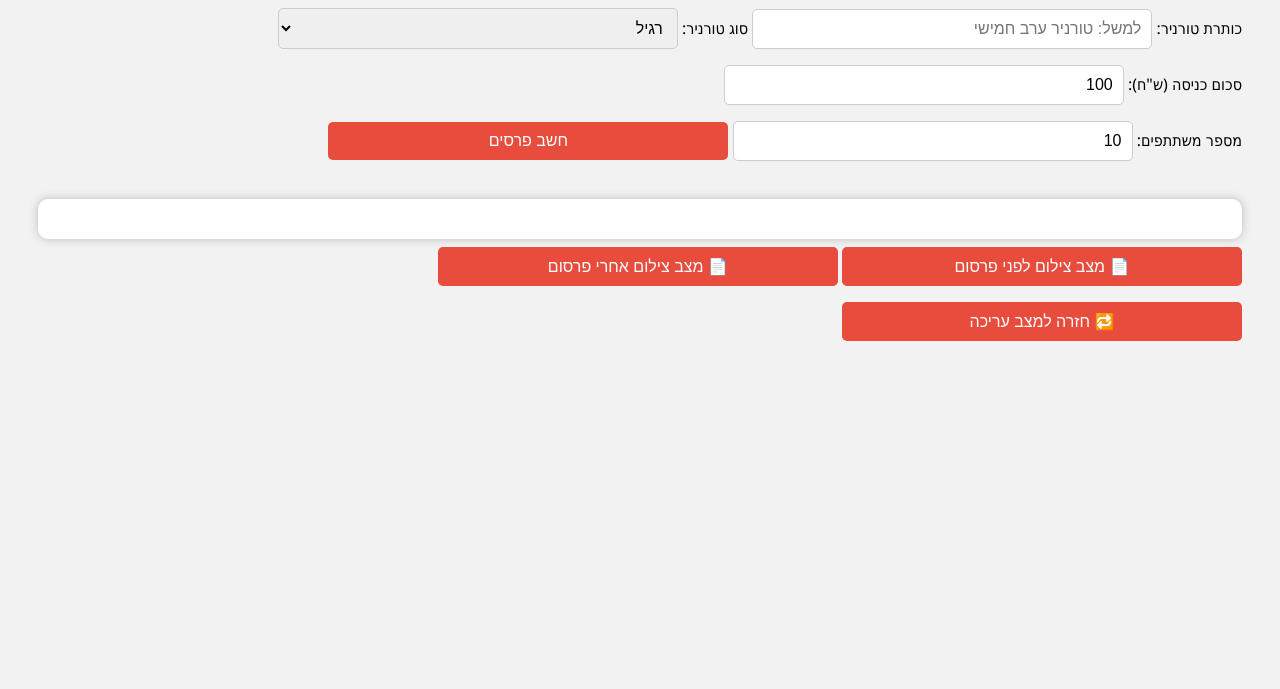
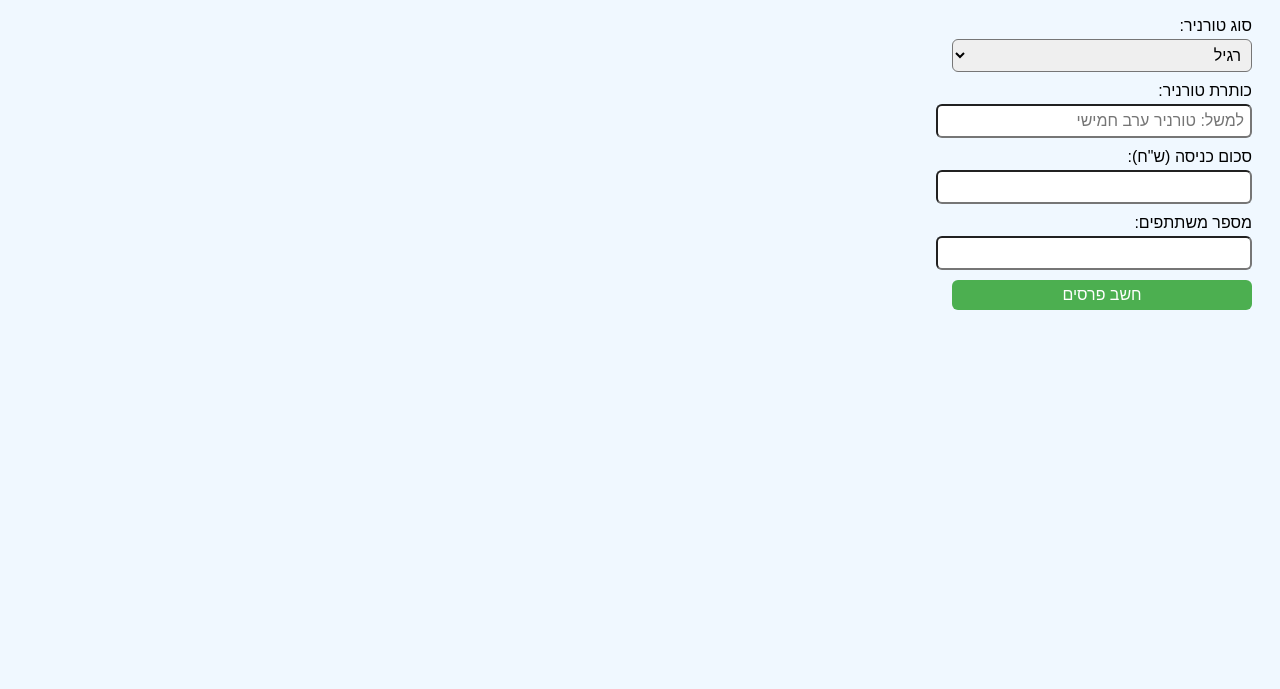
Before and after one commit to bren242/koronapoer, a plain HTML site: page index.html in a window 1280 px wide. Shown: the part 111-800 px from the top of the page. Drawn offline with Linux system fonts and the light colour scheme.

Commit message:
Add files via upload

```diff
--- a/index.html
+++ b/index.html
@@ -1,235 +1,173 @@
 
 <!DOCTYPE html>
-<html lang="he">
+<html lang="he" dir="rtl">
 <head>
-  <meta charset="UTF-8" />
+  <meta charset="UTF-8">
   <title>מחשבון פרסי טורניר פוקר</title>
-  <meta name="viewport" content="width=device-width, initial-scale=1.0" />
-
-<style>
-    td, th {
-      max-width: 100px;
-      white-space: nowrap;
+  <meta name="viewport" content="width=device-width, initial-scale=1.0"/>
+  <style>
+    body {
+      font-family: Arial, sans-serif;
+      background-color: #f0f8ff;
+      padding: 20px;
+      direction: rtl;
     }
-
-    body {
-      font-family: "Segoe UI", Tahoma, Geneva, Verdana, sans-serif;
-      direction: rtl;
-      padding: 30px;
-      background-color: #f2f2f2;
+    h1 {
+      text-align: center;
+      background-color: #ffeb3b;
+      padding: 10px;
+      border-radius: 10px;
+      color: #333;
+    }
+    .form-group {
+      margin: 10px 0;
+    }
+    label {
+      display: block;
+      margin-bottom: 4px;
     }
     input, select, button {
-      margin: 8px 0;
-      padding: 10px;
       font-size: 16px;
-      border-radius: 5px;
-      border: 1px solid #ccc;
+      padding: 6px;
+      border-radius: 6px;
       width: 100%;
-      max-width: 400px;
-      box-sizing: border-box;
+      max-width: 300px;
     }
     button {
-      background-color: #e74c3c;
+      background-color: #4caf50;
       color: white;
       border: none;
       cursor: pointer;
     }
     button:hover {
-      background-color: #c0392b;
+      background-color: #45a049;
     }
-    #results {
-      margin-top: 30px;
-      background-color: white;
-      padding: 20px;
-      border-radius: 10px;
-      box-shadow: 0px 0px 10px #bbb;
+    .results {
+      margin-top: 20px;
     }
     table {
+      width: 100%;
       border-collapse: collapse;
-      width: 100%;
-      margin-top: 15px;
+      margin-top: 10px;
+      box-shadow: 0 4px 8px rgba(0,0,0,0.1);
+      background-color: white;
+      border-radius: 12px;
     }
     th, td {
-      border: 1px solid #ccc;
-      padding: 8px;
       text-align: center;
+      padding: 10px;
+      border-bottom: 1px solid #ddd;
     }
     th {
-      background-color: #ffeaa7;
+      background-color: #4caf50;
+      color: white;
     }
-    .highlight {
-      background-color: #fab1a0;
+    tr:nth-child(even) td {
+      background-color: #e8f5e9;
+    }
+    .first { background-color: #81c784; font-weight: bold; }
+    .second { background-color: #4dd0e1; }
+    .third { background-color: #64b5f6; }
+    .warning {
+      color: red;
       font-weight: bold;
+      text-align: center;
     }
   </style>
 </head>
 <body>
-  <h2>מחשבון פרסי טורניר פוקר</h2>
+  <h1>מחשבון פרסי טורניר פוקר</h1>
 
-  <label>כותרת טורניר:
-    <input type="text" id="tournamentTitle" placeholder="למשל: טורניר ערב חמישי">
-  </label>
-
-  <label>סוג טורניר:
-    <select id="tournamentType" onchange="toggleFields()">
-      <option value="regular">רגיל</option>
-      <option value="bounty">באונטי</option>
+  <div class="form-group">
+    <label for="type">סוג טורניר:</label>
+    <select id="type" onchange="toggleBountyFields()">
+      <option value="רגיל">רגיל</option>
+      <option value="באונטי">באונטי</option>
     </select>
-  </label>
-
-  <div id="regularFields">
-    <label>סכום כניסה (ש"ח):
-      <input type="number" id="regularBuyIn" min="1" value="100">
-    </label>
   </div>
 
-  <div id="bountyFields" style="display: none;">
-    <label>סכום לקופת פרסים (ש"ח):
-      <input type="number" id="bountyEntry" min="1" value="100">
-    </label>
-    <label>סכום לבאונטי (ש"ח):
-      <input type="number" id="bountyAmount" min="1" value="50">
-    </label>
+  <div class="form-group">
+    <label for="title">כותרת טורניר:</label>
+    <input id="title" type="text" placeholder="למשל: טורניר ערב חמישי" />
   </div>
 
-  <label>מספר משתתפים:
-    <input type="number" id="players" min="2" value="10">
-  </label>
+  <div class="form-group">
+    <label for="entry">סכום כניסה (ש"ח):</label>
+    <input id="entry" type="number" />
+  </div>
 
-  <button onclick="calculatePrizes()">חשב פרסים</button>
+  <div id="bountyFields" style="display:none;">
+    <div class="form-group">
+      <label for="bountyAmount">סכום באונטי לשחקן (ש"ח):</label>
+      <input id="bountyAmount" type="number" />
+    </div>
+    <div class="form-group">
+      <label for="bountyKills">מספר הדחות:</label>
+      <input id="bountyKills" type="number" />
+    </div>
+  </div>
 
-  <div id="results"></div>
+  <div class="form-group">
+    <label for="players">מספר משתתפים:</label>
+    <input id="players" type="number" />
+  </div>
+
+  <div class="form-group">
+    <button onclick="calculate()">חשב פרסים</button>
+  </div>
+
+  <div class="results" id="results"></div>
 
   <script>
-    function toggleFields() {
-      const type = document.getElementById("tournamentType").value;
-      document.getElementById("bountyFields").style.display = type === "bounty" ? "block" : "none";
-      document.getElementById("regularFields").style.display = type === "regular" ? "block" : "none";
+    function toggleBountyFields() {
+      const isBounty = document.getElementById("type").value === "באונטי";
+      document.getElementById("bountyFields").style.display = isBounty ? "block" : "none";
     }
 
-    window.onload = toggleFields;
+    function calculate() {
+      const prizeTable = [
+        { min: 3, max: 7, prizes: [65, 35] },
+        { min: 8, max: 12, prizes: [50, 30, 20] },
+        { min: 13, max: 17, prizes: [36, 26, 21, 17] },
+        { min: 18, max: 24, prizes: [34, 25, 18, 13, 10] },
+        { min: 25, max: 33, prizes: [32, 23, 17, 13, 9, 6] },
+        { min: 34, max: 42, prizes: [30, 21, 16, 12, 9, 7, 5] },
+        { min: 43, max: 50, prizes: [30, 21, 15, 11, 8, 6, 5, 4] },
+        { min: 51, max: 999, prizes: [29, 20, 15, 10, 8, 6, 5, 4, 3] }
+      ];
 
-    function getPrizeDistribution(players) {
-      if (players <= 8) return [65, 35];
-      if (players <= 12) return [50, 30, 20];
-      if (players <= 17) return [34, 26, 27, 13];
-      if (players <= 24) return [34, 26, 20, 13, 7];
-      if (players <= 35) return [34, 26, 16, 12, 8, 4];
-      if (players <= 44) return [32, 24, 14, 10, 8, 6, 6];
-      return [32, 22, 12, 9, 7, 6, 6, 6];
-    }
+      const type = document.getElementById("type").value;
+      const title = document.getElementById("title").value || "טורניר";
+      const entry = parseFloat(document.getElementById("entry").value);
+      const players = parseInt(document.getElementById("players").value);
+      const bounty = type === "באונטי" ? parseFloat(document.getElementById("bountyAmount").value) : 0;
+      const kills = type === "באונטי" ? parseInt(document.getElementById("bountyKills").value) : 0;
 
-    function calculatePrizes() {
-      const title = document.getElementById("tournamentTitle").value;
-      const type = document.getElementById("tournamentType").value;
-      const players = parseInt(document.getElementById("players").value);
-
-      let prizePart = 0;
-      let bountyPart = 0;
-
-      if (type === "bounty") {
-        prizePart = parseFloat(document.getElementById("bountyEntry").value);
-        bountyPart = parseFloat(document.getElementById("bountyAmount").value);
-      } else {
-        prizePart = parseFloat(document.getElementById("regularBuyIn").value);
+      const row = prizeTable.find(r => players >= r.min && players <= r.max);
+      if (!row || isNaN(entry) || isNaN(players) || (type === "באונטי" && (isNaN(bounty) || isNaN(kills)))) {
+        document.getElementById("results").innerHTML = "<div class='warning'>יש למלא את כל השדות כנדרש.</div>";
+        return;
       }
 
-      const prizePool = players * prizePart;
-      const distribution = getPrizeDistribution(players);
-      if (!distribution) return;
+      const pool = (type === "באונטי" ? (entry - bounty) : entry) * players;
+      const bountyTotal = bounty * kills;
 
-      let html = `<h3 style="text-align:center">${title || "תוצאות הטורניר"} – ${players} משתתפים</h3>`;
-      html += `<p>קופת פרסים: ₪${prizePool}</p>`;
-      if (bountyPart > 0) {
-        const totalBounty = players * bountyPart;
-        html += `<p>באונטי: ${bountyPart} ₪ על כל הדחה | סה"כ קופת באונטי: ₪${totalBounty}</p>`;
+      let html = `<h2 style="text-align:center">${title} – ${players} משתתפים</h2>`;
+      html += `<h3 style="text-align:center">קופת פרסים: ${pool.toLocaleString()} ₪</h3>`;
+      if (type === "באונטי") {
+        html += `<h3 style="text-align:center">באונטי: ${bountyTotal.toLocaleString()} ₪ (${kills} × ${bounty} ש"ח)</h3>`;
       }
 
-      html += "<table>";
-      if (type === "bounty") {
-        html += `<tr><th>מקום</th><th>שם זוכה</th><th>אחוז</th><th>מהקופה</th><th>מס' הדחות</th><th>באונטי</th><th>סה"כ</th></tr>`;
-      } else {
-        html += `<tr><th>מקום</th><th>שם זוכה</th><th>אחוז</th><th>סכום (ש"ח)</th></tr>`;
-      }
+      html += "<table><tr><th>מקום</th><th>אחוז</th><th>סכום (ש"ח)</th></tr>";
+      row.prizes.forEach((p, i) => {
+        const amount = Math.round(pool * p / 100);
+        const cls = i === 0 ? "first" : i === 1 ? "second" : i === 2 ? "third" : "";
+        html += `<tr class="${cls}"><td>${i + 1}</td><td>${p}%</td><td>${amount.toLocaleString()} ₪</td></tr>`;
+      });
+      html += "</table>";
 
-      distribution.forEach((percent, i) => {
-        const place = i + 1;
-        const prize = Math.round(prizePool * percent / 100);
-        if (type === "bounty") {
-          html += `<tr><td>${place}</td><td contenteditable="true"></td><td>${percent}%</td><td>${prize} ₪</td>
-            <td><input id="ko_${place}" type="number" min="0" value="0" oninput="updateTotal(${place}, ${prize}, ${bountyPart})" style="width:60px;"></td>
-            <td id="bounty_${place}">₪ 0</td>
-            <td id="total_${place}">${prize} ₪</td></tr>`;
-        } else {
-          html += `<tr><td>${place}</td><td contenteditable="true"></td><td>${percent}%</td><td>${prize} ₪</td></tr>`;
-        }
-      });
-
-      html += "</table>";
       document.getElementById("results").innerHTML = html;
     }
-
-    function updateTotal(place, prize, bountyValue) {
-      const ko = parseInt(document.getElementById("ko_" + place).value) || 0;
-      const bounty = ko * bountyValue;
-      document.getElementById("bounty_" + place).innerText = "₪ " + bounty;
-      document.getElementById("total_" + place).innerText = "₪ " + (prize + bounty);
-    }
   </script>
-
-
-<button onclick="prepareScreenshot('before')">📄 מצב צילום לפני פרסום</button>
-<button onclick="prepareScreenshot('after')">📄 מצב צילום אחרי פרסום</button>
-<button onclick="resetView()">🔁 חזרה למצב עריכה</button>
-
-<script>
-  function prepareScreenshot(mode) {
-    const rows = document.querySelectorAll("#results table tr");
-
-    rows.forEach((row, index) => {
-      if (index === 0) return;
-      const cells = row.children;
-      if (mode === 'before') {
-        if (cells.length >= 5) {
-          if (cells[4]) cells[4].innerText = "-";
-          if (cells[5]) cells[5].innerText = "-";
-          if (cells[6]) cells[6].innerText = cells[3].innerText;
-        }
-        if (cells[1]) {
-          cells[1].setAttribute("contenteditable", "false");
-          cells[1].style.backgroundColor = "#ffffff";
-        }
-      } else if (mode === 'after') {
-        if (cells[4]) {
-          const input = cells[4].querySelector("input");
-          if (input) cells[4].innerText = input.value || "-";
-        }
-        if (cells[1]) {
-          cells[1].setAttribute("contenteditable", "false");
-          cells[1].style.backgroundColor = "#ffffff";
-        }
-      }
-    });
-
-    // Hide everything except the reset button
-    const allButtons = document.querySelectorAll("button");
-    allButtons.forEach(btn => {
-      if (btn.innerText.includes("חזרה")) {
-        btn.style.display = "inline-block";
-      } else {
-        btn.style.display = "none";
-      }
-    });
-
-    document.body.style.backgroundColor = "#ffffff";
-    document.getElementById("results").style.boxShadow = "none";
-  }
-
-  function resetView() {
-    location.reload(); // reloads the page for a clean reset
-  }
-</script>
-
-
 </body>
 </html>
```
